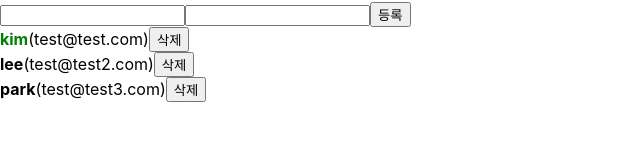
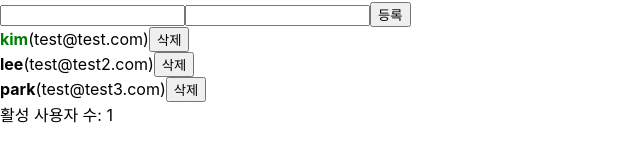
Before and after one commit to joohongkim1/react-basic, a React (Create React App) app: page / in a window 1280 px wide. Shown: the part 260-422 px from the top of the page, without its empty margins (0-640 px from the left). Built offline with nearby package versions, Linux system fonts and the light colour scheme.

Commit message:
useMemo Hook

```diff
--- a/src/App.js
+++ b/src/App.js
@@ -1,9 +1,17 @@
-import React, { useRef, useState } from 'react';
+import React, { useRef, useState, useMemo } from 'react';
 import Counter from './Counter';
 import CreateUser from './CreateUser';
 import InputMulti from './InputMulti';
 import InputSample from './InputSample';
 import UserList from './UserList';
+
+// useMemo Hook - 특정 값이 변경된 경우에만 특정 함수 실행하여 연산 처리
+// 원하는 값이 바뀌지 않았다면 리렌더링시 이전의 값을 재사용할 수 있게 해줌
+function countActiveUsers(users) {
+  console.log('활성 사용자 수를 세는중...');
+  return users.filter(user => user.active === true).length;
+
+}
 
 function App() {
 
@@ -82,6 +90,11 @@
     ))
   };
 
+  // 첫번째 파라미터는 함수 형태
+  // 두번째 파라미터는 deps
+  // users 가 바뀔 때에만 호출이 되고, 그렇지 않을 경우 이전의 값 재사용
+  const count = useMemo(() => countActiveUsers(users), [users]);
+
   return (
     <>
       <Counter />
@@ -97,6 +110,7 @@
         onCreate={onCreate}
       />
       <UserList users={users} onRemove={onRemove} onToggle={onToggle}/>
+      <div>활성 사용자 수: {count}</div>
     </>
   );
 }
```
